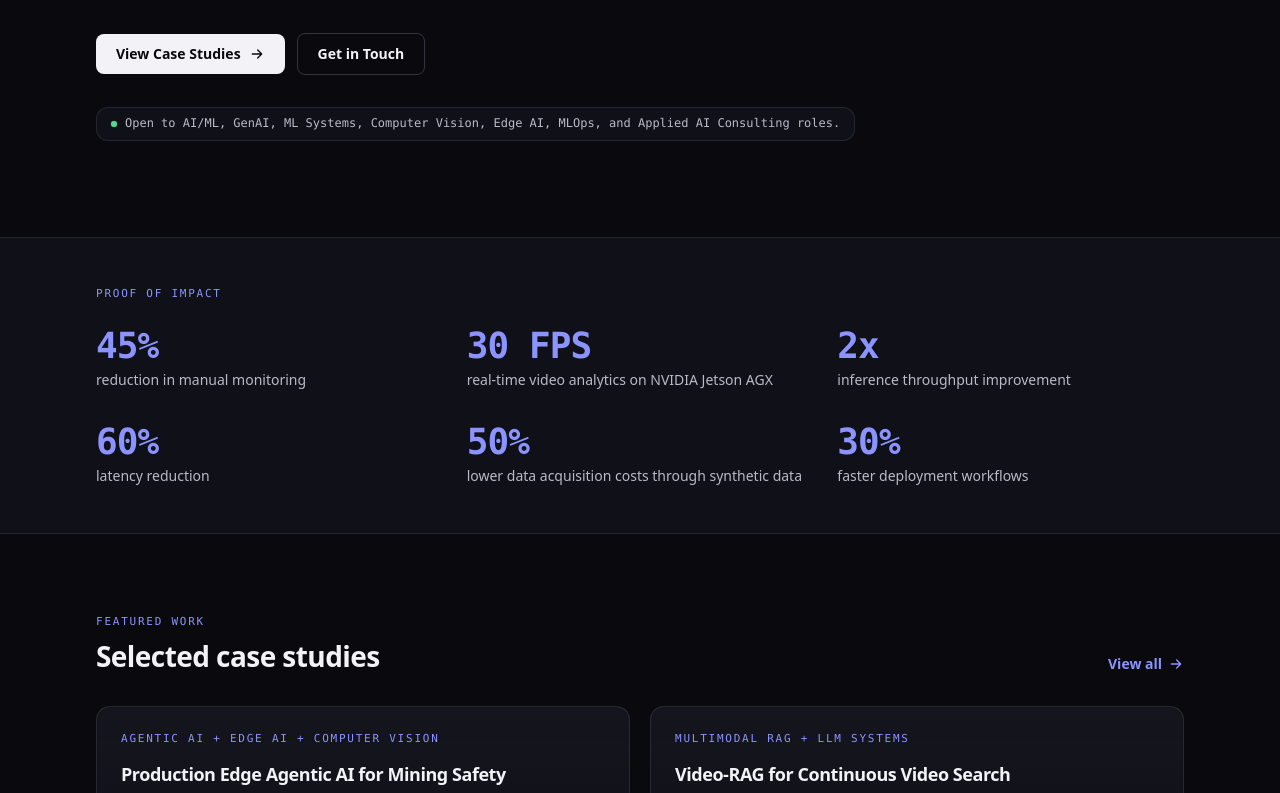
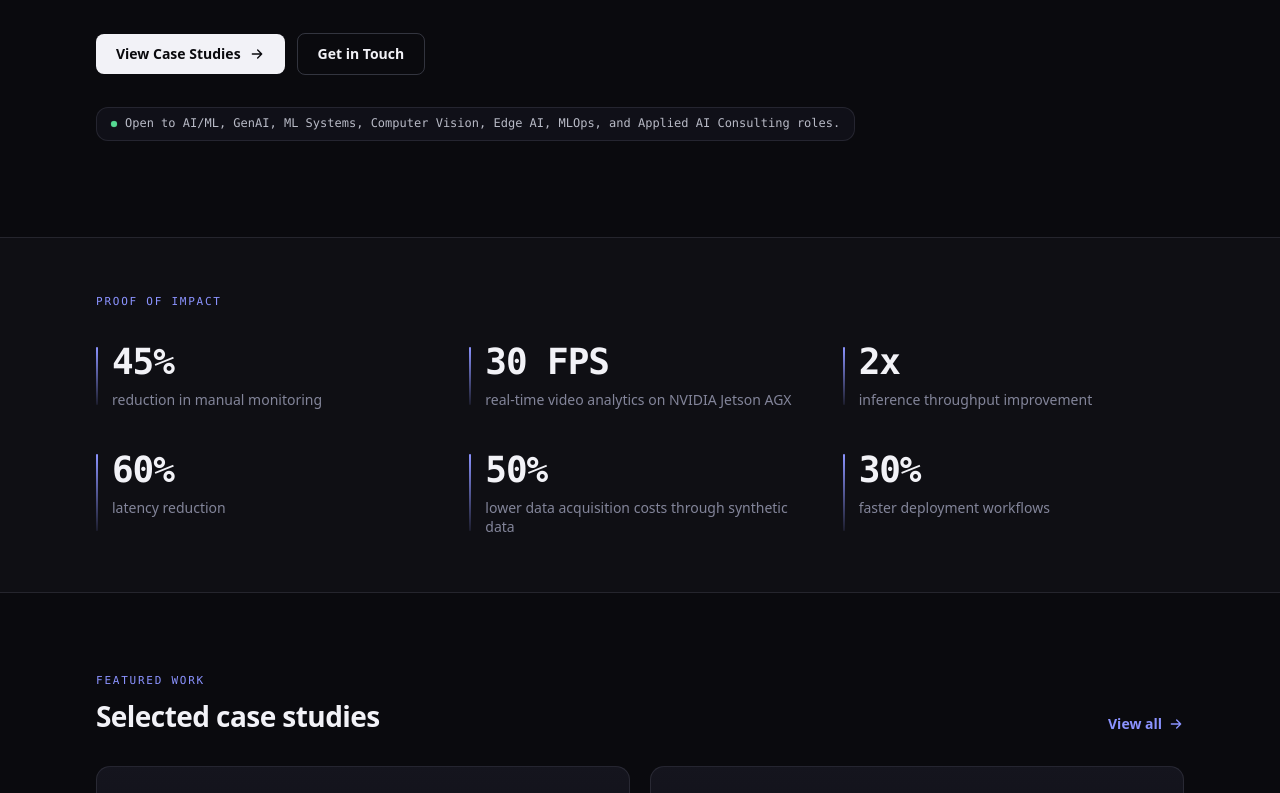
Before and after one commit to pinakin7/pinakin7.github.io, an Astro site: page / in a window 1280 px wide. Shown: the part 567-1360 px from the top of the page. Built offline with nearby package versions, Linux system fonts and the light colour scheme; Astro itself is replaced by a stand-in of ours.

Commit message:
Refactor ProofMetrics component: enhance layout, improve styles, and add reveal animation for metrics

```diff
--- a/src/components/ProofMetrics.astro
+++ b/src/components/ProofMetrics.astro
@@ -16,21 +16,25 @@ function splitMetric(point: string): { value: string; label: string } {
 const metrics = hero.proof_points.map(splitMetric);
 ---
 
-<section class="border-y" style="border-color: var(--color-line); background-color: var(--color-surface);">
-  <div class="container-page py-12">
-    <h2 class="eyebrow">Proof of impact</h2>
-    <dl class="mt-6 grid grid-cols-2 gap-x-6 gap-y-8 sm:grid-cols-3">
+<section class="band">
+  <div class="container-page py-12 sm:py-14">
+    <h2 class="eyebrow reveal">Proof of impact</h2>
+    <dl class="mt-8 grid grid-cols-2 gap-x-8 gap-y-10 sm:grid-cols-3">
       {
-        metrics.map((m) => (
-          <div>
-            <dt
-              class="metric-num text-3xl font-extrabold tracking-tight sm:text-4xl"
-              style="color: var(--color-accent);"
-            >
-              {m.value}
-            </dt>
-            <dd class="mt-1 text-sm leading-snug" style="color: var(--color-ink-soft);">
-              {m.label}
+        metrics.map((m, i) => (
+          <div class="reveal metric-cell" style={`--reveal-delay: ${i * 0.05}s;`}>
+            <dt class="sr-only">{m.label}</dt>
+            <dd>
+              <span
+                class="metric-num block text-3xl font-semibold sm:text-4xl"
+                style="color: var(--color-ink);"
+                data-count={m.value}
+              >
+                {m.value}
+              </span>
+              <span class="mt-2 block text-sm leading-snug" style="color: var(--color-muted);">
+                {m.label}
+              </span>
             </dd>
           </div>
         ))
@@ -38,3 +42,24 @@ const metrics = hero.proof_points.map(splitMetric);
     </dl>
   </div>
 </section>
+
+<style>
+  .metric-cell {
+    position: relative;
+    padding-left: 1rem;
+  }
+  .metric-cell::before {
+    content: '';
+    position: absolute;
+    left: 0;
+    top: 0.3rem;
+    bottom: 0.3rem;
+    width: 2px;
+    border-radius: 1px;
+    background: linear-gradient(
+      to bottom,
+      var(--color-accent),
+      rgba(139, 147, 255, 0.1)
+    );
+  }
+</style>
```
